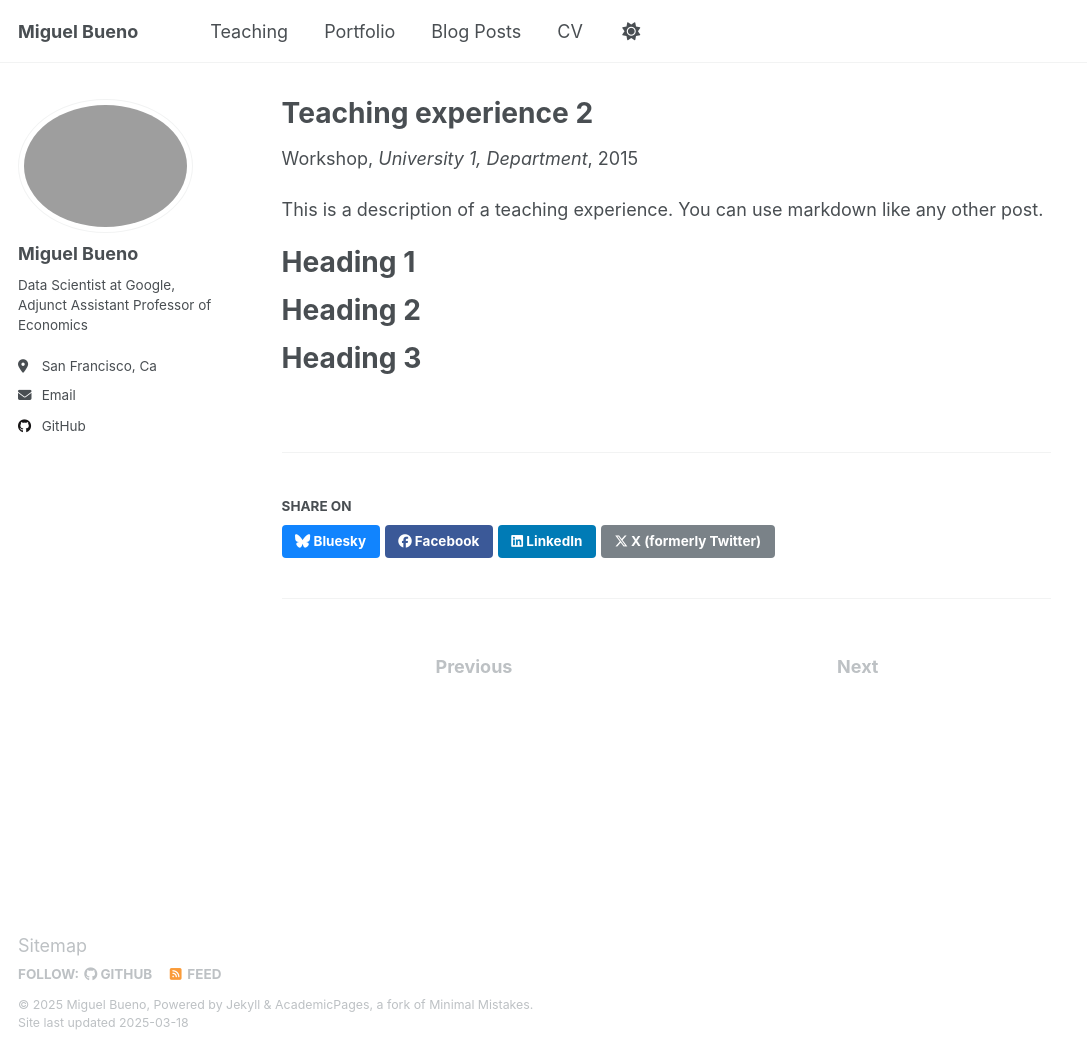
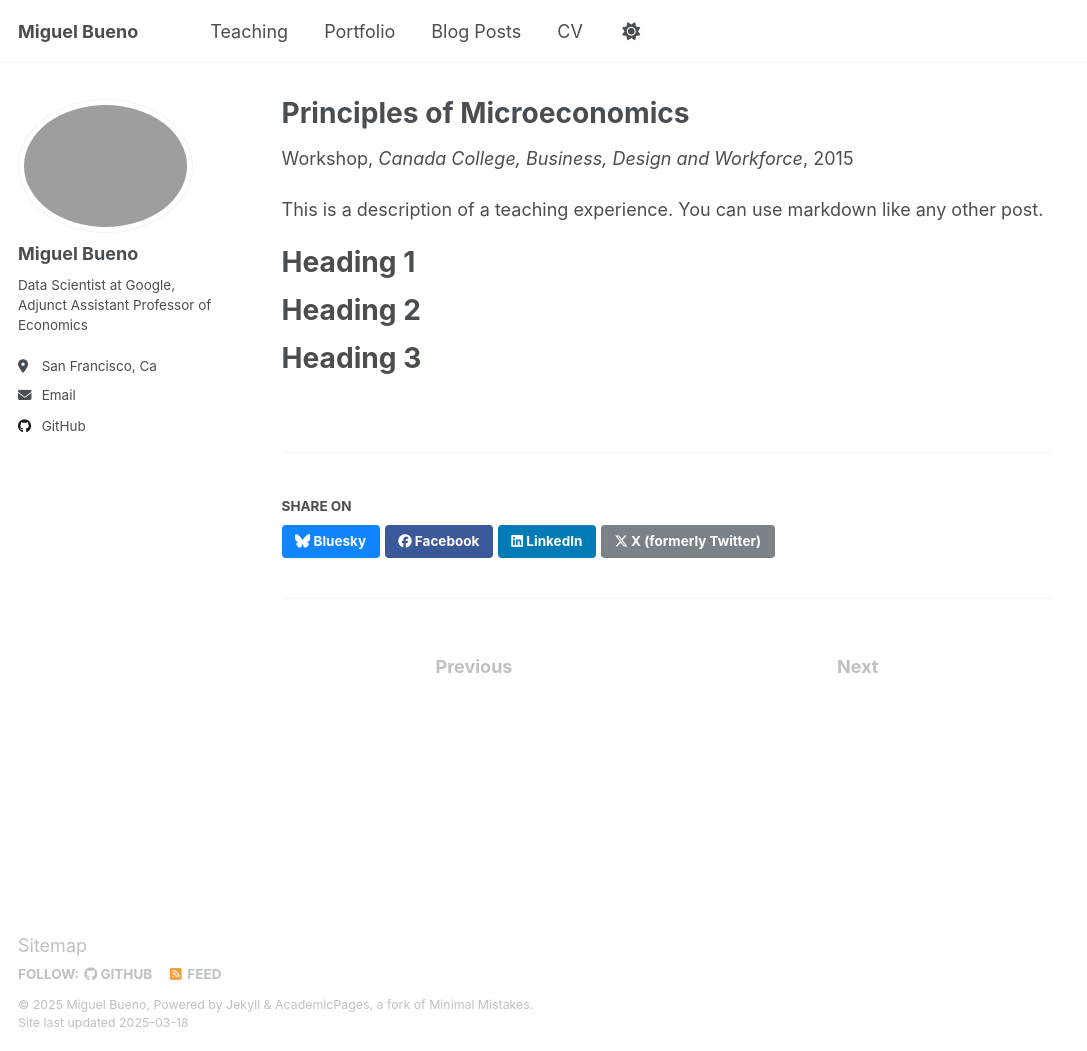
Before and after one commit to miguelbuenogoogle/miguelbuenogoogle.github.io, a Jekyll site: the page built from _teaching/2015-spring-teaching-2.md, in a window 1280 px wide and 1051 px high. Shown: the whole window, without its empty margins (0-1087 px from the left). Built offline with Jekyll 4.4.1, drawn with Linux system fonts in a browser that asks for light colours.

Commit message:
Update 2015-spring-teaching-2.md

```diff
--- a/_teaching/2015-spring-teaching-2.md
+++ b/_teaching/2015-spring-teaching-2.md
@@ -1,11 +1,11 @@
 ---
-title: "Teaching experience 2"
+title: "Principles of Microeconomics"
 collection: teaching
 type: "Workshop"
 permalink: /teaching/2015-spring-teaching-1
-venue: "University 1, Department"
+venue: "Canada College, Business, Design and Workforce"
 date: 2015-01-01
-location: "City, Country"
+location: "Redwood City, California"
 ---
 
 This is a description of a teaching experience. You can use markdown like any other post.
```
